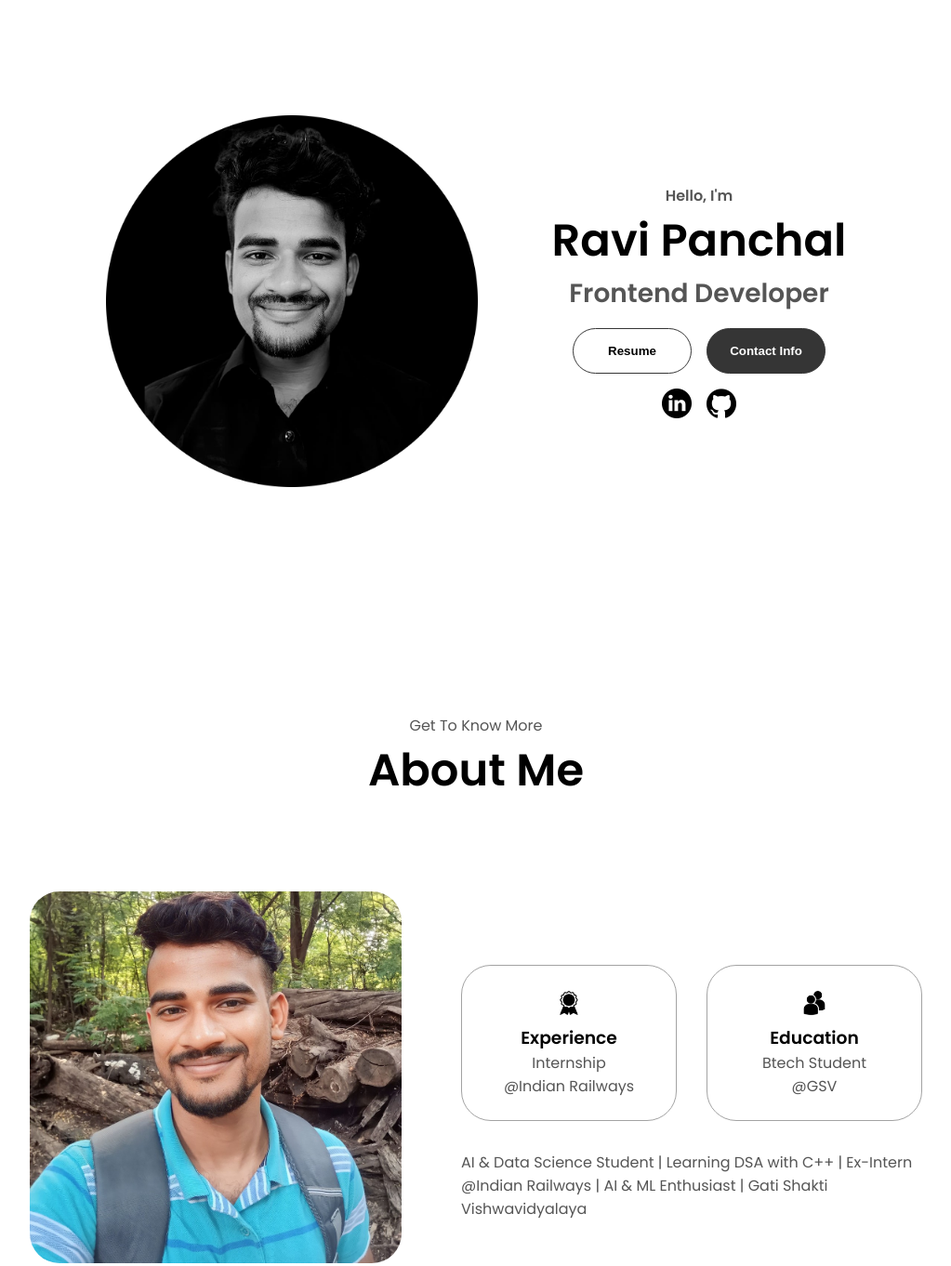
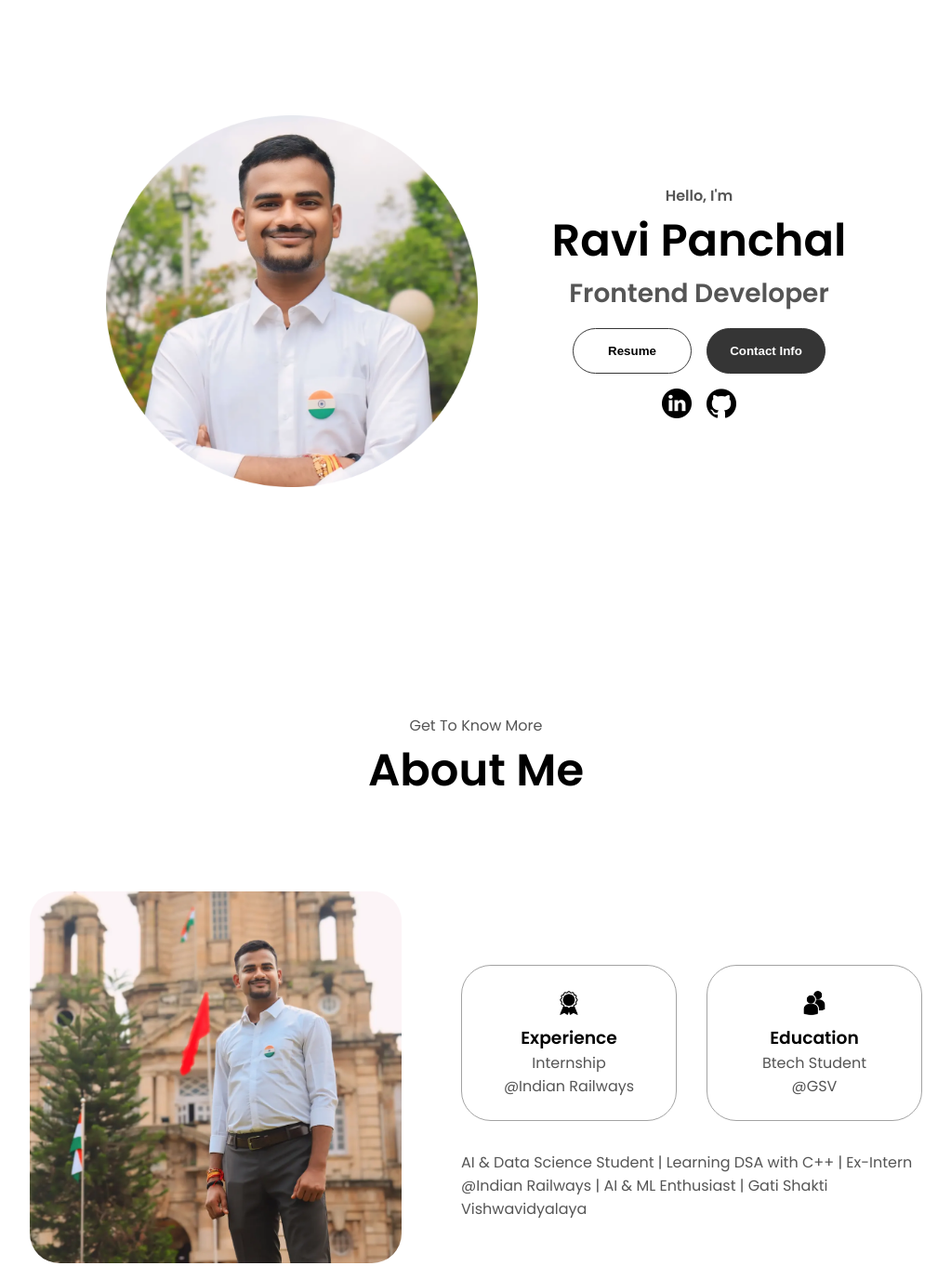
Before and after one commit to Raviiii-Ai/portfolio-web.2, a plain HTML site: page index.html in a window 1280 px wide. Shown: the part 160-1522 px from the top of the page at 93% size, without its empty margins (128-1151 px from the left). Drawn offline with Linux system fonts and the light colour scheme.

Commit message:
Update index.html

```diff
--- a/index.html
+++ b/index.html
@@ -38,7 +38,7 @@
     </nav>
     <section id="profile">
       <div class="section__pic-container">
-        <img src="./mainProfilePic.png" alt="Ravi Panchal profile picture" />
+        <img src="./ProfilePic.jpg" alt="Ravi Panchal profile picture" />
       </div>
       <div class="section__text">
         <p class="section__text__p1">Hello, I'm</p>
@@ -78,7 +78,7 @@
       <div class="section-container">
         <div class="section__pic-container">
           <img
-            src="./2.jpg"
+            src="./GSV_mahal.jpg"
             alt="Profile picture"
             class="about-pic"
           />
```
